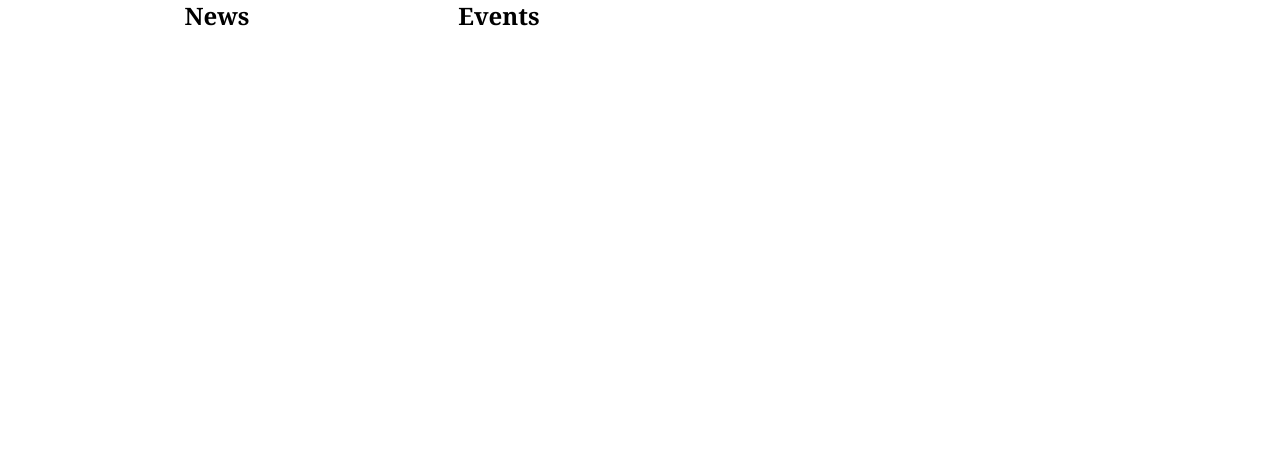
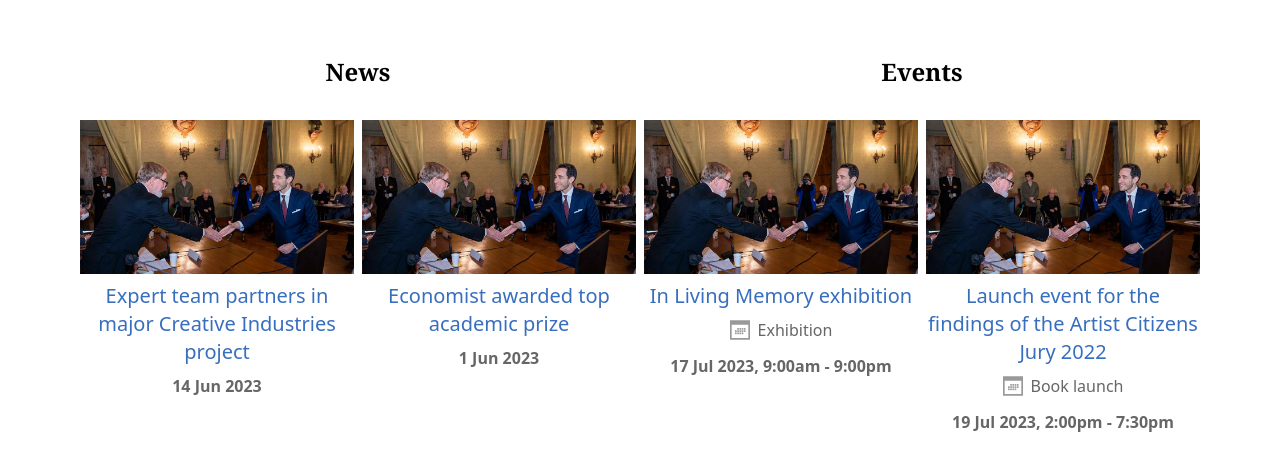
Before and after one commit to gasangw/Clone-challenge, a website built with Vite: page index.html in a window 1280 px wide. Built offline with nearby package versions, Linux system fonts and the light colour scheme.

Commit message:
Complete styling the news and events section

```diff
--- a/index.html
+++ b/index.html
@@ -4,19 +4,55 @@
     <meta charset="UTF-8">
     <meta name="viewport" content="width=device-width, initial-scale=1.0">
     <link rel="stylesheet" href="CSS/styles.css">
-    <title>Clone Challenge</title>
+    <title>Gold Smith Clone</title>
 </head>
 <body>
     <header></header>
     <main>
         <!-- section of news and events close to footer-->
         <section>
-            <div class="container grid grid-cols-1 md:grid-cols-4 gap-2">
+            <div class="container grid grid-cols-1 md:grid-cols-2 gap-2 py-14">
                 <div class="font-serif text-center">
-                    <h2 class="text-2xl font-bold">News</h2>
+                    <h2 class="text-2xl font-bold pb-8">News</h2>
+                   <div class="flex flex-col md:flex-row gap-2">
+                    <div class="font-sans">
+                        <img src="Images/Feltrinelli-Giovani-Prize-.jpeg" alt="people-shaking-hands" />
+                        <h4 class="text-xl text-[#376ebe] font-medium hover:text-red-600 py-2">Expert team partners in major Creative Industries project</h4>
+                        <p class="font-semibold text-[#666666]">14 Jun 2023</p>
+                     </div>
+                     <div class="font-sans">
+                        <img src="Images/Feltrinelli-Giovani-Prize-.jpeg" alt="people-shaking-hands" />
+                        <h4 class="text-xl text-[#376ebe] font-medium hover:text-red-600 py-2">Economist awarded top academic prize</h4>
+                        <p class="font-semibold text-[#666666]">1 Jun 2023</p>
+                     </div>
+                   </div>
                 </div>
                 <div class="font-serif text-center">
-                    <h2 class="text-2xl font-bold">Events</h2>
+                    <h2 class="text-2xl font-bold pb-8">Events</h2>
+                    <div class="flex flex-col md:flex-row gap-2">
+                        <div class="font-sans">
+                            <img src="Images/Feltrinelli-Giovani-Prize-.jpeg" alt="people-shaking-hands" />
+                            <h4 class="text-xl text-[#376ebe] font-medium hover:text-red-600 py-2">In Living Memory exhibition</h4>
+                            <div class="flex flex-col gap-3">
+                             <div class="flex gap-2 font-sans justify-center">
+                                <img src="Images/exhibition.svg" alt="exhibition -icon"  class="w-5"/>
+                                <p class="text-[#666666] font-medium">Exhibition</p>
+                             </div>
+                            <p class="font-semibold text-[#666666]">17 Jul 2023, 9:00am ‐ 9:00pm</p>
+                            </div>
+                         </div>
+                         <div class="font-sans">
+                            <img src="Images/Feltrinelli-Giovani-Prize-.jpeg" alt="people-shaking-hands" />
+                            <h4 class="text-xl text-[#376ebe] font-medium hover:text-red-600 py-2">Launch event for the findings of the Artist Citizens Jury 2022</h4>
+                            <div class="flex flex-col gap-3">
+                             <div class="flex gap-2 font-sans justify-center">
+                                <img src="Images/exhibition.svg" alt="exhibition -icon"  class="w-5"/>
+                                <p class="text-[#666666] font-medium">Book launch</p>
+                             </div>
+                            <p class="font-semibold text-[#666666]">19 Jul 2023, 2:00pm ‐ 7:30pm</p>
+                            </div>
+                         </div>
+                       </div>
                 </div>
             </div>
         </section>
```
Also changed, not shown: Images/Feltrinelli-Giovani-Prize-.jpeg (added), Images/exhibition.svg (added).
